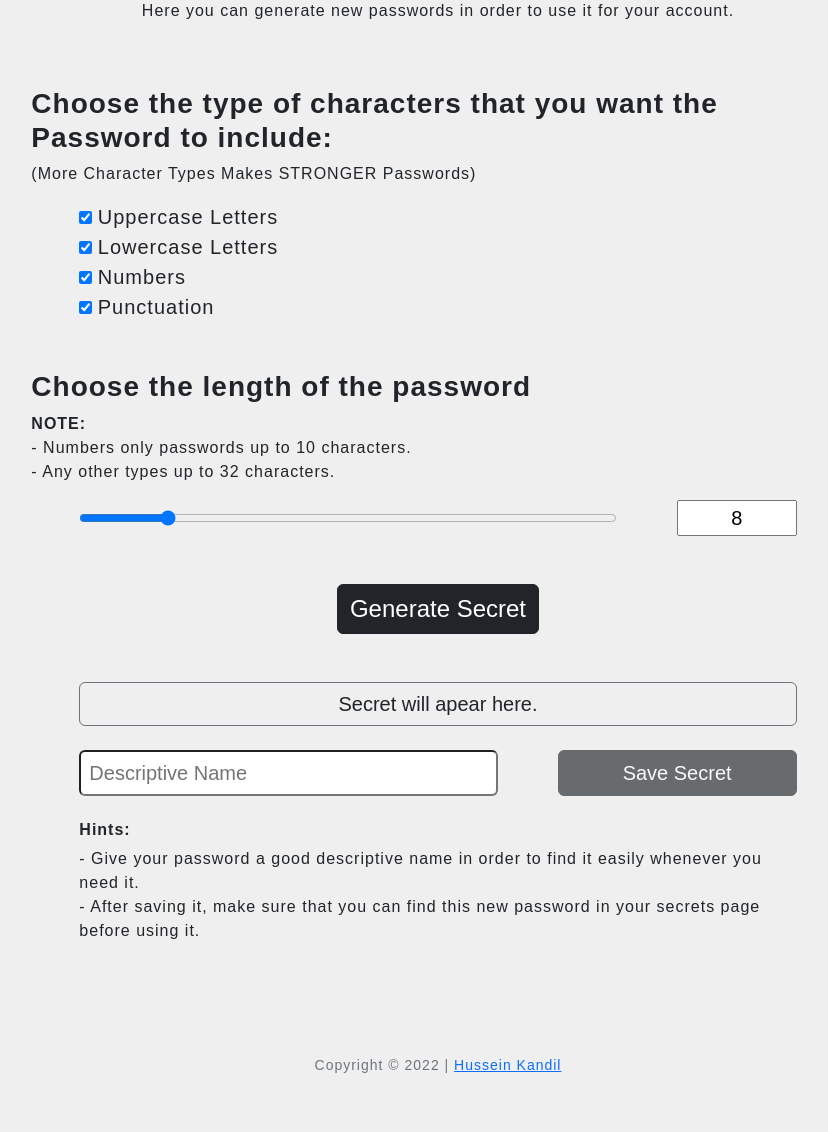
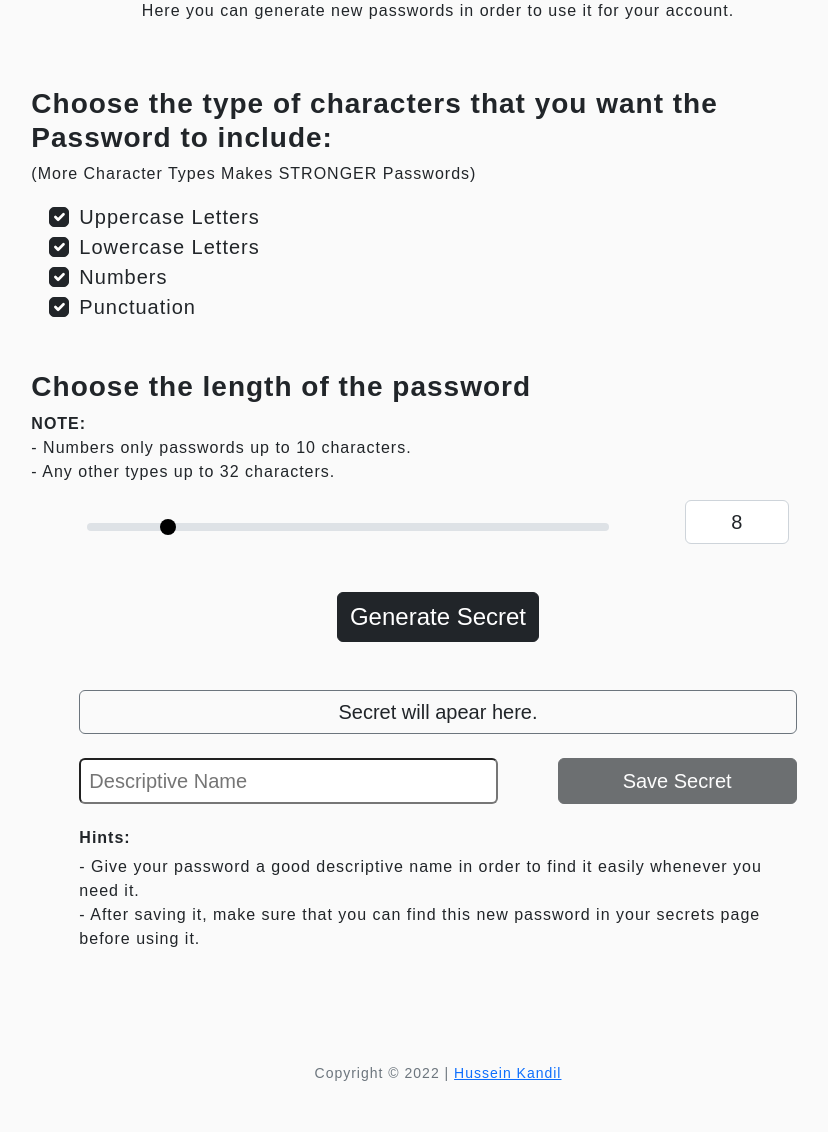
Before and after one commit to hussein-m-kandil/secret-keeper, a Flask app: page /secretGenerator in a window 1280 px wide. Shown: the part 193-1325 px from the top of the page, without its empty margins (202-1030 px from the left). Before the commit the page ends 1266 px from the top, so only its background shows below. Run offline with Flask 2, Linux system fonts and the light colour scheme; a user stored in the database is signed in; some libraries are stand-ins or nearby versions.

Commit message:
Edit the styles of the Generate Secret Page.

```diff
--- a/static/helpers.js
+++ b/static/helpers.js
@@ -8,7 +8,7 @@ function errMessageGen(message, elementId){
     */
     let warning = document.createElement("p");
     warning.textContent = message;
-    warning.setAttribute("class", "text-danger fw-lighter w-50")
+    warning.setAttribute("class", "text-danger fw-lighter")
     warning.setAttribute("id", elementId)
     warning.style.fontSize = "0.75rem";
     // warning.style.margin = "auto";
--- a/static/styles.css
+++ b/static/styles.css
@@ -2,7 +2,7 @@
 :root {
     font-size: 100%;
     box-sizing: border-box;
-    --light-gray: #efefef;
+    --light-gray: #fafafa;
 }
 
 /* Body Properties */
@@ -32,3 +32,14 @@ body {
 .bg-light-gray {
     background-color: var(--light-gray);
 }
+
+/* Change range slider color */
+.form-range::-webkit-slider-thumb {
+    background-color: black;
+}
+.form-range::-moz-range-thumb {
+    background-color: black;
+}
+.form-range {
+    height: 0;
+}
--- a/templates/gen_password.html
+++ b/templates/gen_password.html
@@ -15,21 +15,21 @@
     </div>
     <div class="row row-cols-1 col-12 col-md-10 col-lg-8 mx-auto">
         <form name="pass-gen-form" id="pass-gen-form" action="/secretGenerator" method="post">
-            <div class="col mb-5 px-2 px-sm-5">
-                <input class="" name="upper" id="upper" type="checkbox" value="upper" checked/>
-                <label class="text-start fs-5" for="upper">
+            <div class="form-check col mb-5 px-5">
+                <input class="form-check-input bg-dark border-dark shadow-none fs-5" name="upper" id="upper" type="checkbox" value="upper" checked/>
+                <label class="form-check-label text-start fs-5" for="upper">
                     Uppercase Letters
                 </label><br/>
-                <input name="lower" id="lower" type="checkbox" value="lower" checked/>
-                <label class="text-start fs-5" for="lower">
+                <input class="form-check-input bg-dark border-dark shadow-none fs-5" name="lower" id="lower" type="checkbox" value="lower" checked/>
+                <label class="form-check-label text-start fs-5" for="lower">
                     Lowercase Letters
                 </label><br/>
-                <input name="nums" id="nums" type="checkbox" value="nums" checked/>
-                <label class="text-start fs-5" for="nums">
+                <input class="form-check-input bg-dark border-dark shadow-none fs-5" name="nums" id="nums" type="checkbox" value="nums" checked/>
+                <label class="form-check-label text-start fs-5" for="nums">
                     Numbers
                 </label><br/>
-                <input name="puncs" id="puncs" type="checkbox" value="puncs" checked/>
-                <label class="text-start fs-5" for="puncs">
+                <input class="form-check-input bg-dark border-dark shadow-none fs-5" name="puncs" id="puncs" type="checkbox" value="puncs" checked/>
+                <label class="form-check-label text-start fs-5" for="puncs">
                     Punctuation
                 </label><br/>
             </div>
@@ -40,10 +40,14 @@
                 - Numbers only passwords up to 10 characters.<br/>
                 - Any other types up to 32 characters.
         </p>
-        <div class="col mb-5 px-2 px-sm-5">
-            <div class="row row g-3 mx-auto text-center justify-content-between">
-                <input class="col-12 col-sm-9 mx-auto mx-sm-0 ps-2 fs-5" name="pass-len" id="pass-len" type="range" min="4" max="32" step="1" value="8" />
-                <input class="col-4 col-sm-2 mx-auto mx-sm-0 fs-5 text-center" name="pass-len-val" id="pass-len-val" type="text" value="8" />
+        <div class="col mb-5 px-5">
+            <div class="row row g-3 mx-auto text-center justify-content-between align-items-center">
+                <div class="col-12 col-sm-9 ps-2">
+                    <input class="form-range mx-auto fs-5" name="pass-len" id="pass-len" type="range" min="4" max="32" step="1" value="8" />
+                </div>
+                <div class="col-4 col-sm-2">
+                    <input class="form-control mx-auto fs-5 text-center" name="pass-len-val" id="pass-len-val" type="text" value="8" />
+                </div>
             </div>
         </div>
     </div>
@@ -54,7 +58,7 @@
             </div>
         </form>
     </div>
-    <div class="row row-cols-1 col-12 col-md-10 col-lg-8 mx-auto mb-5 px-2 px-sm-5">
+    <div class="row row-cols-1 col-12 col-md-10 col-lg-8 mx-auto mb-5 px-5">
         <form name="pass-save-form" id="pass-save-form" action="/saveSecret" method="post">
             <div class="col text-center mb-4">
                 <input class="form-control-plaintext border border-1 border-secondary rounded text-center mx-auto fs-5" name="gen-pass" id="gen-pass" type="text" value="Secret will apear here." aria-label="Generated Password" readonly />
```
Also changed, not shown: README.md, secret_keeper.db.
